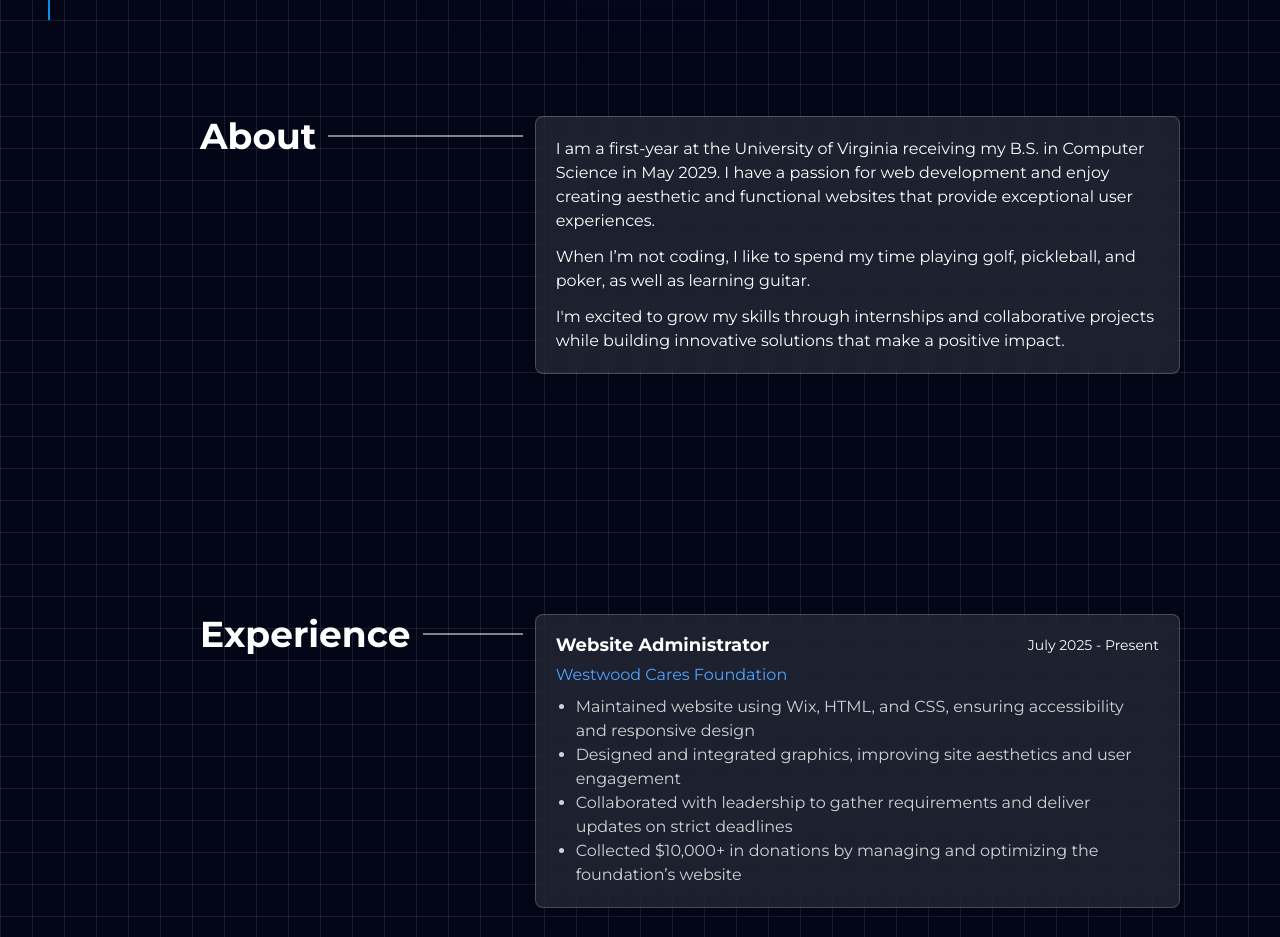
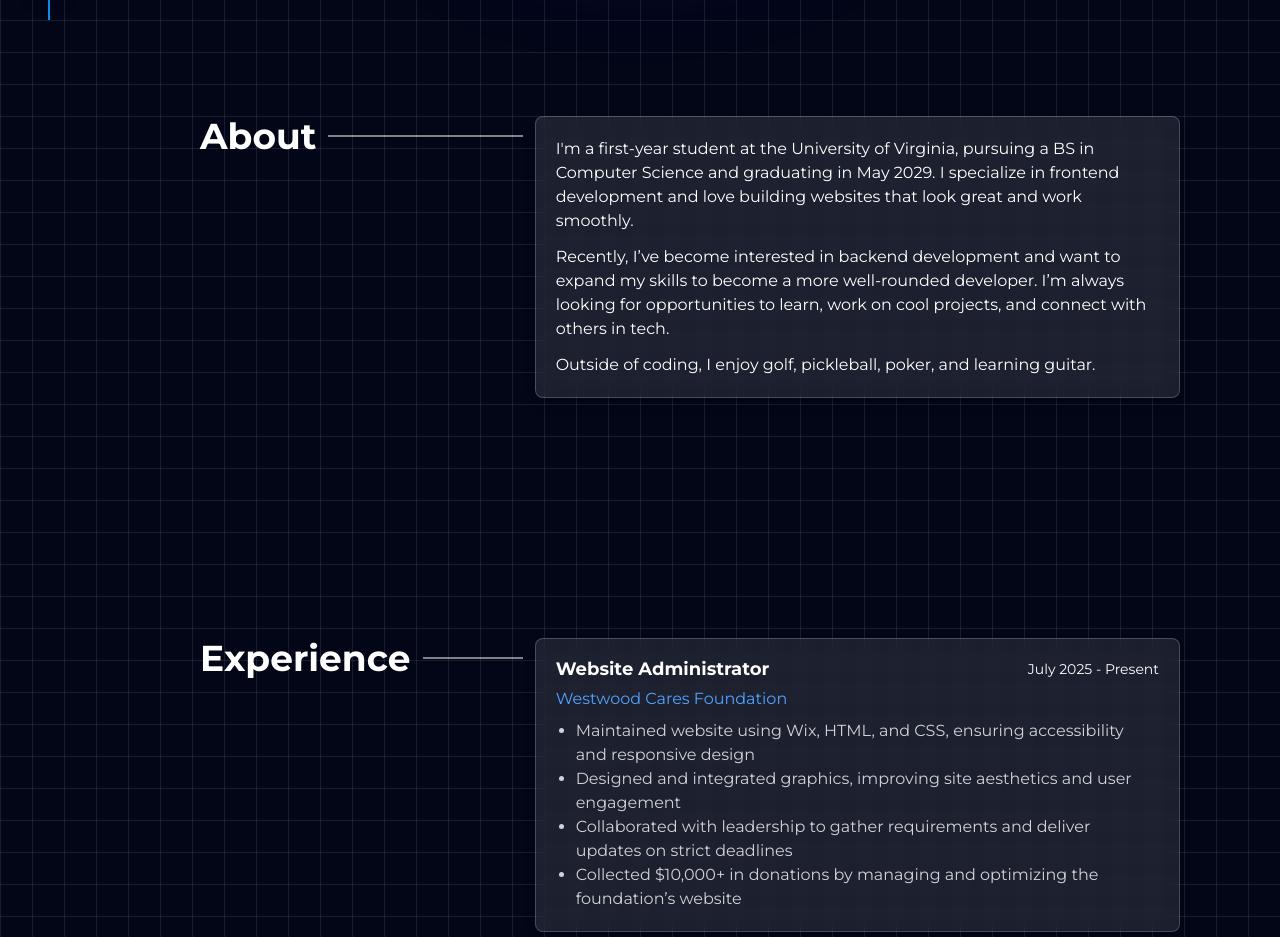
Before and after one commit to COPA100/Portfolio-Website-V3, a React (Vite) app in the folder my-project/: page / in a window 1280 px wide. Shown: the part 780-1717 px from the top of the page. Built offline with nearby package versions, Linux system fonts and the light colour scheme.

Commit message:
changed experience data

```diff
--- a/my-project/src/data/about.js
+++ b/my-project/src/data/about.js
@@ -1,15 +1,15 @@
 const about = [
     {
         id:1,
-        text:"I am a first-year at the University of Virginia receiving my B.S. in Computer Science in May 2029. I have a passion for web development and enjoy creating aesthetic and functional websites that provide exceptional user experiences.",
+        text:"I'm a first-year student at the University of Virginia, pursuing a BS in Computer Science and graduating in May 2029. I specialize in frontend development and love building websites that look great and work smoothly.",
     },
     {
         id:2,
-        text:"When I’m not coding, I like to spend my time playing golf, pickleball, and poker, as well as learning guitar.",
+        text:"Recently, I’ve become interested in backend development and want to expand my skills to become a more well-rounded developer. I’m always looking for opportunities to learn, work on cool projects, and connect with others in tech.",
     },
     {
         id:3,
-        text:"I'm excited to grow my skills through internships and collaborative projects while building innovative solutions that make a positive impact.",
+        text:"Outside of coding, I enjoy golf, pickleball, poker, and learning guitar.",
     },
 ];
 
```
